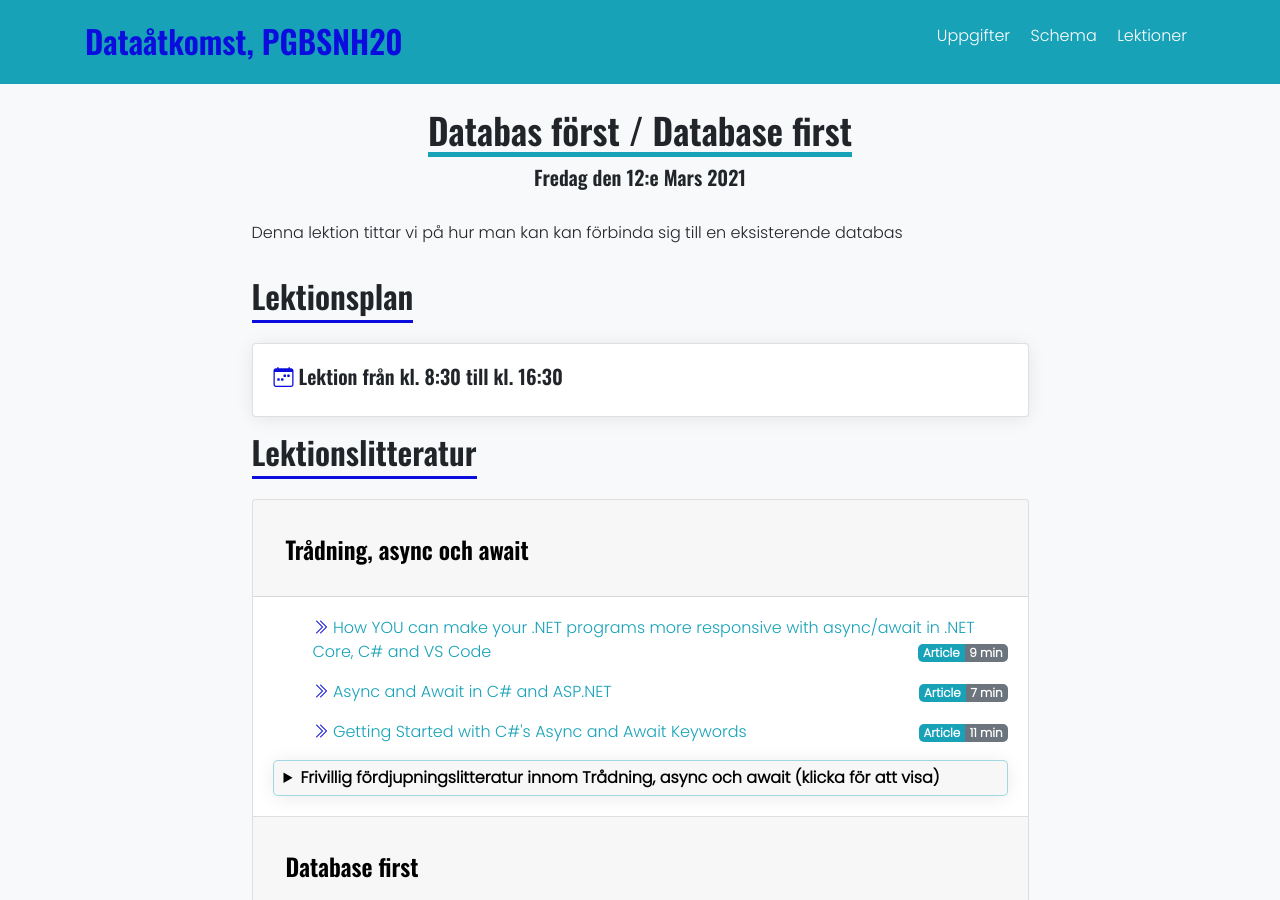
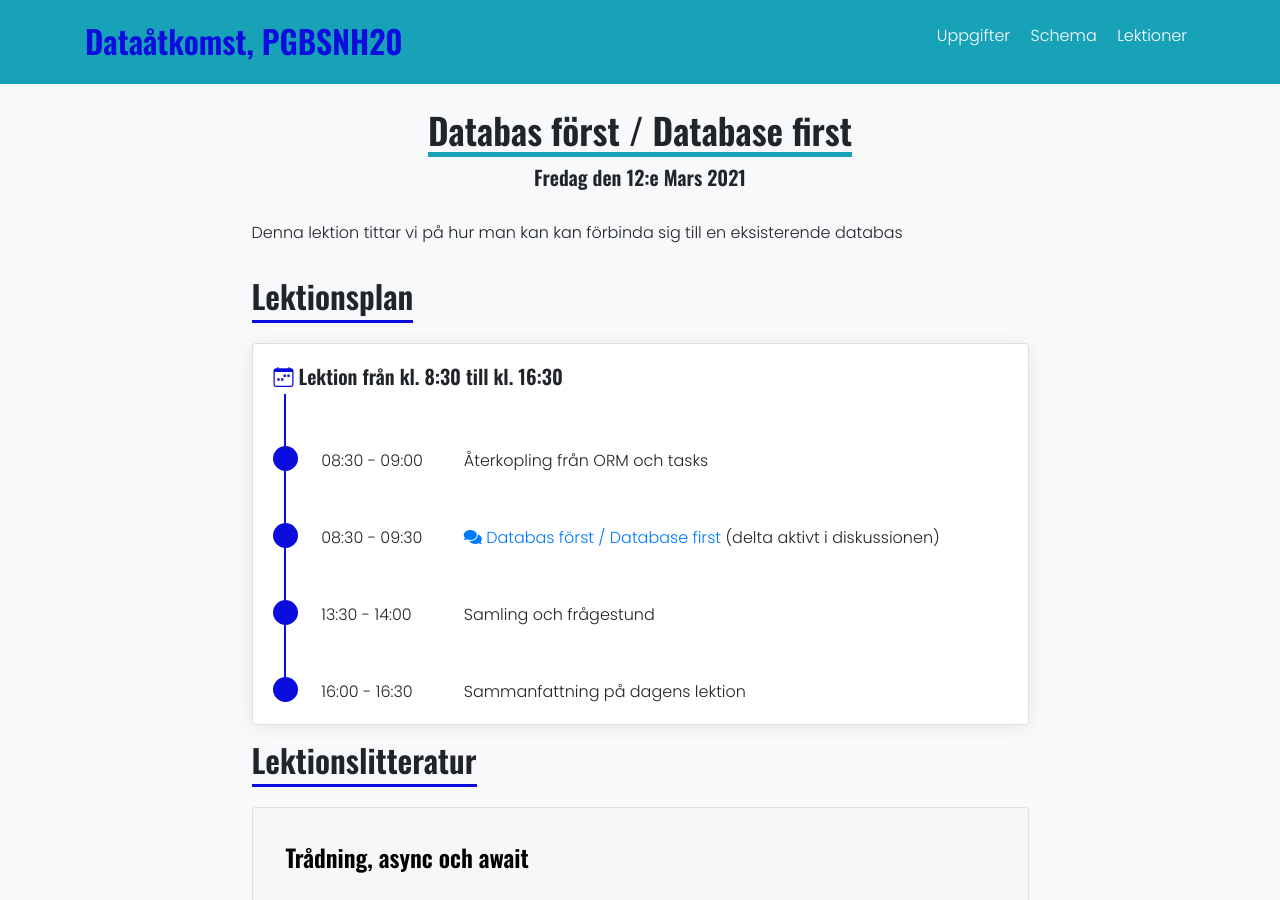
Before and after one commit to PGBSNH20/PGBSNH20-dataatkomst, a Jekyll site: the page built from lectures/database_first.md, in a window 1280 px wide and 900 px high. Built offline with Jekyll 4.4.1, drawn with Linux system fonts in a browser that asks for light colours; nearby versions of some CDN libraries.

Commit message:
Fixes wrong day in lecture plan

```diff
--- a/lectures/database_first.md
+++ b/lectures/database_first.md
@@ -9,7 +9,7 @@ Denna lektion tittar vi på hur man kan kan förbinda sig till en eksisterende d
 
 ## Lektionsplan
 
-{% include lectureplan.html lectureWeek=1 lectureDay=5 lectureCaption="Lektion från kl. 8:30 till kl. 16:30" %}
+{% include lectureplan.html lectureWeek=1 lectureDay=4 lectureCaption="Lektion från kl. 8:30 till kl. 16:30" %}
 
 ## Lektionslitteratur
 
```
